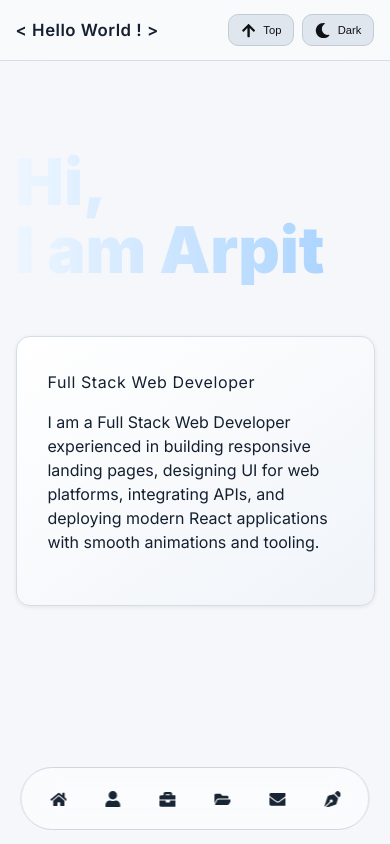
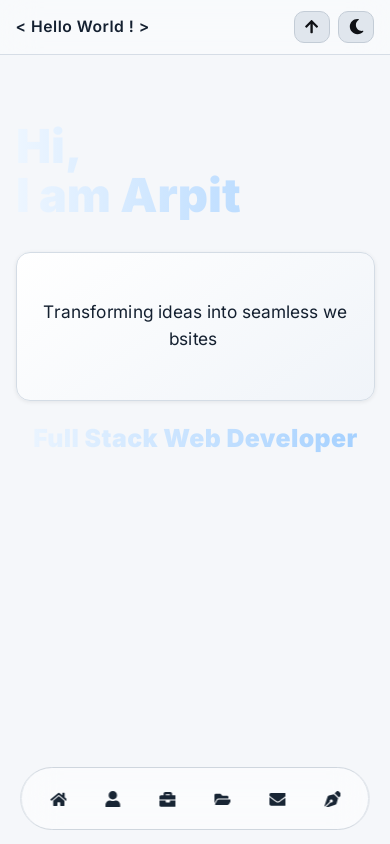
Before and after one commit to Arpit-Kumbhare/Portfolio, a React (Vite) app in the folder frontend/: page / in a window 390 px wide. Shown: the top 844 px of the page. Built offline with nearby package versions, Linux system fonts and the light colour scheme.

Commit message:
style: UI changes on landing page

```diff
--- a/frontend/src/components/Hero.jsx
+++ b/frontend/src/components/Hero.jsx
@@ -7,14 +7,38 @@ const Hero = () => {
       applyTiltEffect('.hero-card', '.blur-light');
     });
   }, []);
+
+  let summaryAnimIndex = 0;
+  const summaryNodes = Array.from(intro.summary).map((ch, idx) => {
+    if (ch === ' ') {
+      return (
+        <span key={idx} className="drop-space">&nbsp;</span>
+      );
+    }
+
+    const charIndex = summaryAnimIndex;
+    summaryAnimIndex += 1;
+
+    return (
+      <span
+        key={idx}
+        className="drop-char"
+        style={{ '--i': charIndex }}
+      >
+        {ch}
+      </span>
+    );
+  });
   return (
     <section id="home" className="hero">
-      <h1 className="hero-title hero-title-outside">Hi,<br />I am Arpit</h1>
-      <div className="hero-card" style={{ position: 'relative' }}>
-        <div className="blur-light" style={{position:'absolute',width:'120px',height:'120px',borderRadius:'50%',background:'rgba(0,180,255,0.25)',filter:'blur(40px)',pointerEvents:'none',left:'50%',top:'50%',transform:'translate(-50%,-50%)',transition:'left 0.2s, top 0.2s'}}></div>
-        <p className="hero-sub">{intro.tagline}</p>
-        <p className="hero-desc">{intro.summary}</p>
+      <h1 className="hero-title hero-title-outside hero-title-animate">Hi,<br />I am Arpit</h1>
+      <div className="hero-card-wrap hero-card-wrap-animate">
+        <div className="hero-card" style={{ position: 'relative' }}>
+          <div className="blur-light" style={{position:'absolute',width:'120px',height:'120px',borderRadius:'50%',background:'rgba(0,180,255,0.25)',filter:'blur(40px)',pointerEvents:'none',left:'50%',top:'50%',transform:'translate(-50%,-50%)',transition:'left 0.2s, top 0.2s'}}></div>
+          <p className="hero-desc hero-summary-drop">{summaryNodes}</p>
+        </div>
       </div>
+      <p className="hero-tagline hero-tagline-animate">{intro.tagline}</p>
     </section>
   );
 };
--- a/frontend/src/data/content.js
+++ b/frontend/src/data/content.js
@@ -2,7 +2,7 @@
 export const intro = {
   name: 'Arpit Kumbhare',
   tagline: 'Full Stack Web Developer',
-  summary: 'I am a Full Stack Web Developer experienced in building responsive landing pages, designing UI for web platforms, integrating APIs, and deploying modern React applications with smooth animations and tooling.'
+  summary: 'Transforming ideas into seamless websites '
 };
 
 export const about = {
--- a/frontend/src/styles.css
+++ b/frontend/src/styles.css
@@ -62,23 +62,127 @@ main { width: min(1050px, 92%); margin: 0 auto; padding-bottom: 160px; }
 [data-theme='light'] .theme-toggle:hover, [data-theme='light'] .action-btn:hover { background:#d4dce5; }
 
 .hero { padding: 5.5rem 0 3.5rem; display:flex; flex-direction:column; align-items:center; min-height:calc(100vh - 80px); }
-.hero-card { background: linear-gradient(145deg, var(--bg-alt), #13161a); padding:2.1rem 2.4rem 2.4rem; border:1px solid #1f2328; border-radius: var(--radius); box-shadow: 0 8px 28px -6px rgba(0,0,0,0.55); max-width:760px; }
+.hero-card-wrap {
+  width: 100%;
+  max-width: 760px;
+}
+.hero-card-wrap-animate {
+  will-change: transform, opacity;
+  animation: heroCardPop 560ms cubic-bezier(.16,1,.3,1) both;
+  animation-delay: 80ms;
+}
+.hero-card { background: linear-gradient(145deg, var(--bg-alt), #13161a); padding:2.1rem 2.4rem 2.4rem; border:1px solid #1f2328; border-radius: var(--radius); box-shadow: 0 8px 28px -6px rgba(0,0,0,0.55); max-width:760px; width:100%; }
 .hero-title { margin:0 0 3.2rem; font-size: calc(clamp(3.4rem,10vw,4.8rem) + 10px); font-weight: 900; background: linear-gradient(90deg,#8ec5ff,#ffffff,#8ec5ff); background-size: 300% 100%; -webkit-background-clip:text; background-clip:text; color:transparent; text-align:left; line-height:1.02; animation: heroGradientShift 8s linear infinite; width:100%; max-width:760px; }
 .hero-title-outside { line-height:1.05; }
+.hero-tagline {
+  margin: 1.35rem 0 0;
+  font-size: clamp(1.55rem, 3.2vw, 2.05rem);
+  font-weight: 850;
+  letter-spacing: 0.4px;
+  width: 100%;
+  max-width: 760px;
+  text-align: center;
+  background: linear-gradient(90deg,#8ec5ff,#ffffff,#8ec5ff);
+  background-size: 300% 100%;
+  -webkit-background-clip: text;
+  background-clip: text;
+  color: transparent;
+  animation: heroGradientShift 8s linear infinite;
+}
 
 @keyframes heroGradientShift {
   0% { background-position: 0% 0; }
   100% { background-position: 300% 0; }
 }
 
+@keyframes heroCardPop {
+  0% {
+    opacity: 0;
+    transform: scale(0.88);
+  }
+  100% {
+    opacity: 1;
+    transform: scale(1);
+  }
+}
+
 @media (prefers-reduced-motion: reduce) {
   .hero-title { animation: none; }
+  .hero-title.hero-title-animate { animation: none; }
+  .hero-tagline { animation: none; }
+  .hero-tagline.hero-tagline-animate { animation: none; }
+  .hero-card-wrap-animate { animation: none; }
+  .hero-summary-drop .drop-char { animation: none; opacity: 1; transform: none; }
   html { scroll-behavior: auto; }
 }
 .hero-title-outside { line-height:1.05; }
 [data-theme='light'] .hero-card { background: linear-gradient(145deg, var(--bg-alt), #f0f4f9); border-color:#d4dce5; box-shadow: 0 8px 24px -6px rgba(0,0,0,0.18); }
-.hero-sub { margin:0 0 1.1rem; font-weight:500; letter-spacing:0.6px; color:#b8c4cf; }
-.hero-desc { line-height:1.5; color:#d0d6dc; }
+.hero-sub { margin:0 0 1.1rem; font-weight:650; font-size: clamp(1.02rem, 1.1vw, 1.18rem); letter-spacing:0.6px; color:#b8c4cf; }
+.hero-desc { line-height:1.55; font-weight:400; font-size: clamp(1.08rem, 1.1vw, 1.2rem); color:#d0d6dc; }
+.hero-summary-drop {
+  perspective: 900px;
+  text-align: center;
+}
+
+.hero-summary-drop .drop-char {
+  display: inline-block;
+  transform-style: preserve-3d;
+  transform-origin: 50% 100%;
+  opacity: 0;
+  transform: translateY(-26px) translateZ(120px) rotateX(78deg);
+  will-change: transform, opacity;
+  animation: heroSummaryDrop 760ms cubic-bezier(.16,1,.3,1) both;
+  /* hero-card pop = 80ms delay + 560ms anim; add a small buffer */
+  animation-delay: calc(720ms + (var(--i) * 18ms));
+}
+
+.hero-summary-drop .drop-space {
+  display: inline-block;
+  width: 0.28em;
+}
+.hero-title.hero-title-animate {
+  will-change: transform, opacity, filter;
+  animation:
+    heroGradientShift 8s linear infinite,
+    heroDescReveal 720ms cubic-bezier(.22,.61,.36,1) both;
+  animation-delay: 0ms, 140ms;
+}
+
+.hero-tagline.hero-tagline-animate {
+  will-change: transform, opacity, filter;
+  animation:
+    heroGradientShift 8s linear infinite,
+    heroDescReveal 720ms cubic-bezier(.22,.61,.36,1) both;
+  animation-delay: 0ms, 140ms;
+}
+
+@keyframes heroDescReveal {
+  0% {
+    opacity: 0;
+    transform: translateY(10px);
+    filter: blur(6px);
+  }
+  100% {
+    opacity: 1;
+    transform: translateY(0);
+    filter: blur(0);
+  }
+}
+
+@keyframes heroSummaryDrop {
+  0% {
+    opacity: 0;
+    transform: translateY(-26px) translateZ(120px) rotateX(78deg);
+  }
+  70% {
+    opacity: 1;
+    transform: translateY(6px) translateZ(0) rotateX(0deg);
+  }
+  100% {
+    opacity: 1;
+    transform: translateY(0) translateZ(0) rotateX(0deg);
+  }
+}
 [data-theme='light'] .hero-sub { color: var(--text); }
 [data-theme='light'] .hero-desc { color: var(--text); }
 
@@ -188,6 +292,10 @@ main { width: min(1050px, 92%); margin: 0 auto; padding-bottom: 160px; }
   gap: 1rem;
 }
 
+.blog-modal-header h3 {
+  min-width: 0;
+}
+
 .blog-modal-body {
   overflow: auto;
   padding-right: 0.2rem;
@@ -270,7 +378,20 @@ main { width: min(1050px, 92%); margin: 0 auto; padding-bottom: 160px; }
 [data-theme='light'] .dock-item { color:#182534; }
 
 @media (max-width: 650px) {
+  .nav-inner { padding: 0.7rem 0; }
+  .brand { font-size: 0.98rem; }
+  .theme-toggle, .action-btn { padding: 0.45rem 0.6rem; }
+  .toggle-text { display: none; }
+
+  .hero { padding: 4.6rem 0 2.9rem; }
+  .hero-title { margin: 0 0 2.4rem; }
   .hero-card { padding:2.2rem 1.9rem; }
+
+  .time-head { flex-wrap: wrap; align-items: flex-start; }
+  .period { white-space: nowrap; }
+
+  .blog-modal-header { flex-wrap: wrap; }
+
   .dock { bottom:14px; }
   .dock { gap:0.7rem; }
   .dock-item { width:50px; }
@@ -278,6 +399,17 @@ main { width: min(1050px, 92%); margin: 0 auto; padding-bottom: 160px; }
 }
 
 @media (max-width: 420px) {
+  .hero { padding: 4.2rem 0 2.6rem; }
+  .hero-title { margin: 0 0 2rem; font-size: clamp(2.8rem, 12vw, 3.8rem); }
+  .hero-card { padding: 1.8rem 1.35rem 1.9rem; }
+
+  .section { padding: 2.4rem 0 0.8rem; }
+  .section-title { font-size: 1.75rem; }
+
+  .grid { grid-template-columns: 1fr; }
+  .cert-list { grid-template-columns: 1fr; }
+  .education-list { grid-template-columns: 1fr; }
+
   .dock { gap:0.55rem; }
   .dock-item { width:46px; font-size:0.55rem; }
   .dock-icon { width:34px; height:34px; }
```
